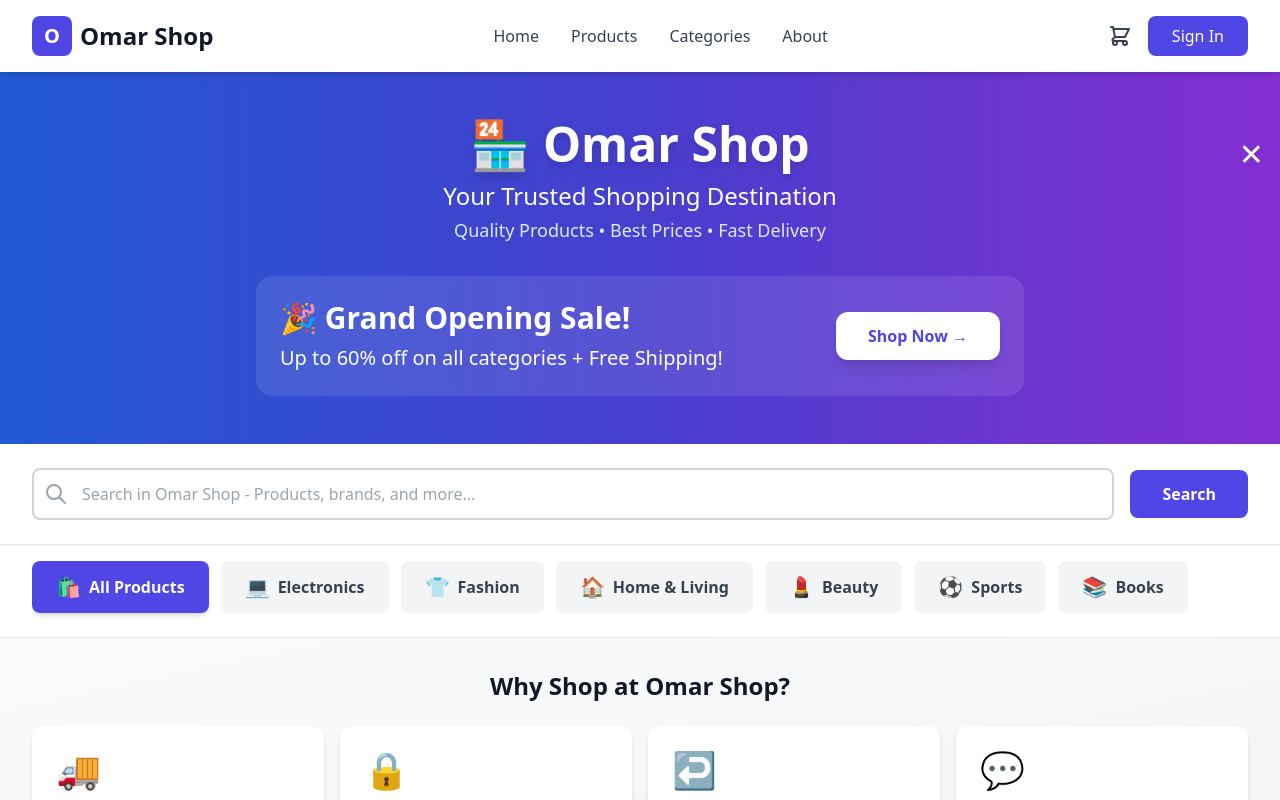
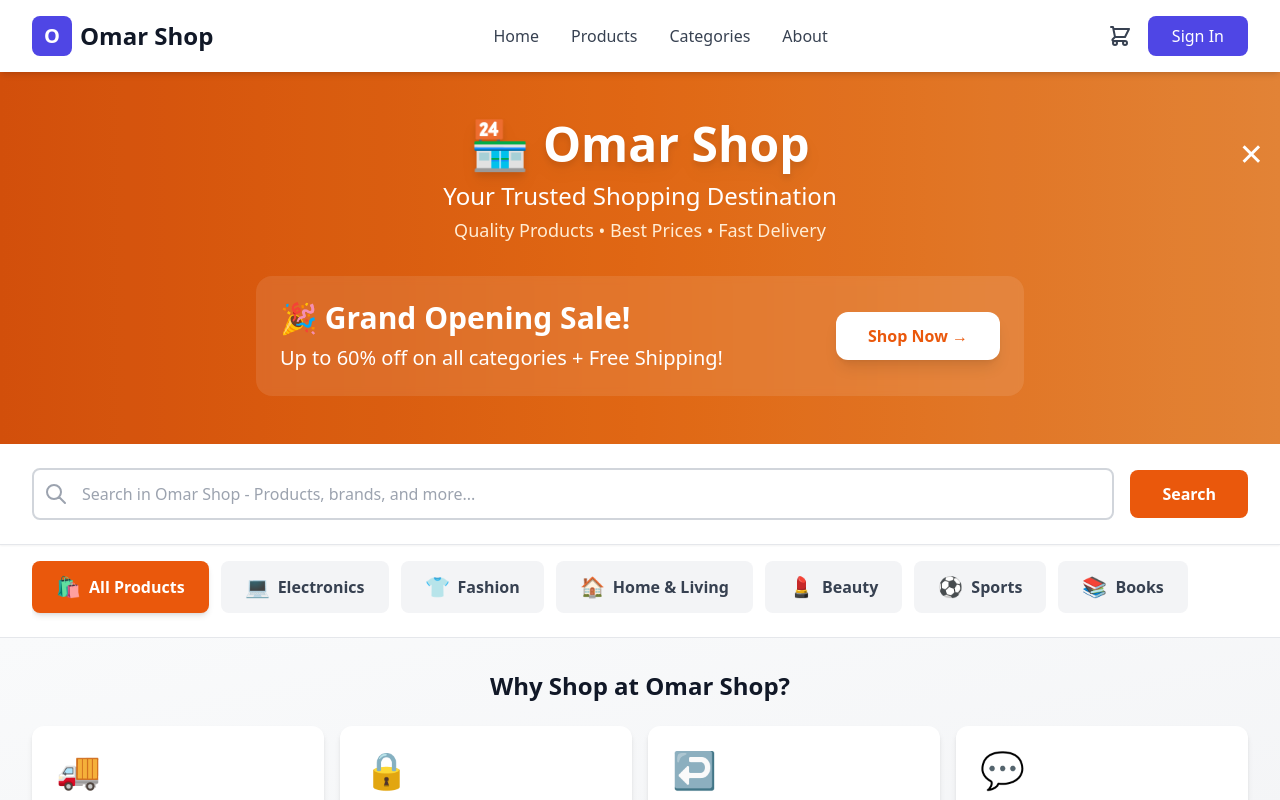
Before and after one commit to OhoBEiD/ai-demo-shop, a Next.js app: page /storefront in a window 1280 px wide. Shown: the top 800 px of the page. Built offline with nearby package versions, Linux system fonts and the light colour scheme.

Commit message:
Update src/app/storefront/page.tsx

```diff
--- a/src/app/storefront/page.tsx
+++ b/src/app/storefront/page.tsx
@@ -32,13 +32,13 @@ export default function StorefrontPage() {
 
       {/* Hero Banner Section with Omar Shop Branding */}
       {banner && (
-        <div className="bg-gradient-to-r from-blue-600 via-indigo-600 to-purple-600 text-white py-12 relative overflow-hidden">
+        <div className="bg-gradient-to-r from-orange-600 via-orange-500 to-orange-400 text-white py-12 relative overflow-hidden">
           <div className="absolute inset-0 bg-black opacity-10"></div>
           <div className="max-w-7xl mx-auto px-4 sm:px-6 lg:px-8 relative z-10">
             <div className="text-center mb-8">
               <h1 className="text-5xl font-extrabold mb-3 drop-shadow-lg">🏪 Omar Shop</h1>
               <p className="text-2xl font-light mb-1">Your Trusted Shopping Destination</p>
-              <p className="text-lg text-blue-100">Quality Products • Best Prices • Fast Delivery</p>
+              <p className="text-lg text-orange-100">Quality Products • Best Prices • Fast Delivery</p>
             </div>
             <div className="bg-white bg-opacity-10 backdrop-blur-sm rounded-2xl p-6 max-w-3xl mx-auto">
               <div className="flex flex-col md:flex-row justify-between items-center gap-4">
@@ -46,7 +46,7 @@ export default function StorefrontPage() {
                   <h2 className="text-3xl font-bold mb-2">🎉 Grand Opening Sale!</h2>
                   <p className="text-xl">Up to 60% off on all categories + Free Shipping!</p>
                 </div>
-                <button className="px-8 py-3 bg-white text-indigo-600 rounded-xl font-bold hover:bg-gray-100 transition transform hover:scale-105 shadow-lg">
+                <button className="px-8 py-3 bg-white text-orange-600 rounded-xl font-bold hover:bg-gray-100 transition transform hover:scale-105 shadow-lg">
                   Shop Now →
                 </button>
               </div>
@@ -72,7 +72,7 @@ export default function StorefrontPage() {
                 value={searchQuery}
                 onChange={(e) => setSearchQuery(e.target.value)}
                 onKeyPress={(e) => e.key === 'Enter' && handleSearch()}
-                className="w-full px-4 py-3 pl-12 rounded-lg border-2 border-gray-300 focus:outline-none focus:border-indigo-500 transition"
+                className="w-full px-4 py-3 pl-12 rounded-lg border-2 border-gray-300 focus:outline-none focus:border-orange-500 transition"
               />
               <svg className="w-6 h-6 text-gray-400 absolute left-3 top-3.5" fill="none" stroke="currentColor" viewBox="0 0 24 24">
                 <path strokeLinecap="round" strokeLinejoin="round" strokeWidth={2} d="M21 21l-6-6m2-5a7 7 0 11-14 0 7 7 0 0114 0z" />
@@ -80,7 +80,7 @@ export default function StorefrontPage() {
             </div>
             <button
               onClick={handleSearch}
-              className="w-full md:w-auto px-8 py-3 bg-indigo-600 text-white rounded-lg hover:bg-indigo-700 transition font-semibold">
+              className="w-full md:w-auto px-8 py-3 bg-orange-600 text-white rounded-lg hover:bg-orange-700 transition font-semibold">
               Search
             </button>
           </div>
@@ -97,7 +97,7 @@ export default function StorefrontPage() {
                 onClick={() => setSelectedCategory(category.id)}
                 className={`flex items-center gap-2 px-6 py-3 rounded-lg font-semibold whitespace-nowrap transition ${
                   selectedCategory === category.id
-                    ? 'bg-indigo-600 text-white shadow-md'
+                    ? 'bg-orange-600 text-white shadow-md'
                     : 'bg-gray-100 text-gray-700 hover:bg-gray-200'
                 }`}
               >
@@ -150,7 +150,7 @@ export default function StorefrontPage() {
                 <select
                   value={sortBy}
                   onChange={(e) => setSortBy(e.target.value)}
-                  className="px-4 py-2 border border-gray-300 rounded-lg focus:outline-none focus:border-indigo-500">
+                  className="px-4 py-2 border border-gray-300 rounded-lg focus:outline-none focus:border-orange-500">
                   <option value="featured">Featured</option>
                   <option value="price-low">Price: Low to High</option>
                   <option value="price-high">Price: High to Low</option>
@@ -210,17 +210,17 @@ export default function StorefrontPage() {
       </div>
 
       {/* Newsletter Section */}
-      <div className="bg-indigo-600 py-12 text-white">
+      <div className="bg-orange-600 py-12 text-white">
         <div className="max-w-7xl mx-auto px-4 sm:px-6 lg:px-8 text-center">
           <h2 className="text-3xl font-bold mb-4">📬 Join Omar Shop Community</h2>
-          <p className="text-lg mb-6 text-indigo-100">Subscribe for exclusive deals, new arrivals, and special offers</p>
+          <p className="text-lg mb-6 text-orange-100">Subscribe for exclusive deals, new arrivals, and special offers</p>
           <div className="flex gap-2 max-w-md mx-auto flex-col md:flex-row">
             <input
               type="email"
               placeholder="Enter your email"
-              className="flex-1 px-4 py-3 rounded-lg text-gray-900 focus:outline-none focus:ring-2 focus:ring-indigo-300"
+              className="flex-1 px-4 py-3 rounded-lg text-gray-900 focus:outline-none focus:ring-2 focus:ring-orange-300"
             />
-            <button className="px-6 py-3 bg-indigo-900 hover:bg-indigo-950 rounded-lg font-semibold transition">
+            <button className="px-6 py-3 bg-orange-800 hover:bg-orange-900 rounded-lg font-semibold transition">
               Subscribe
             </button>
           </div>
```
